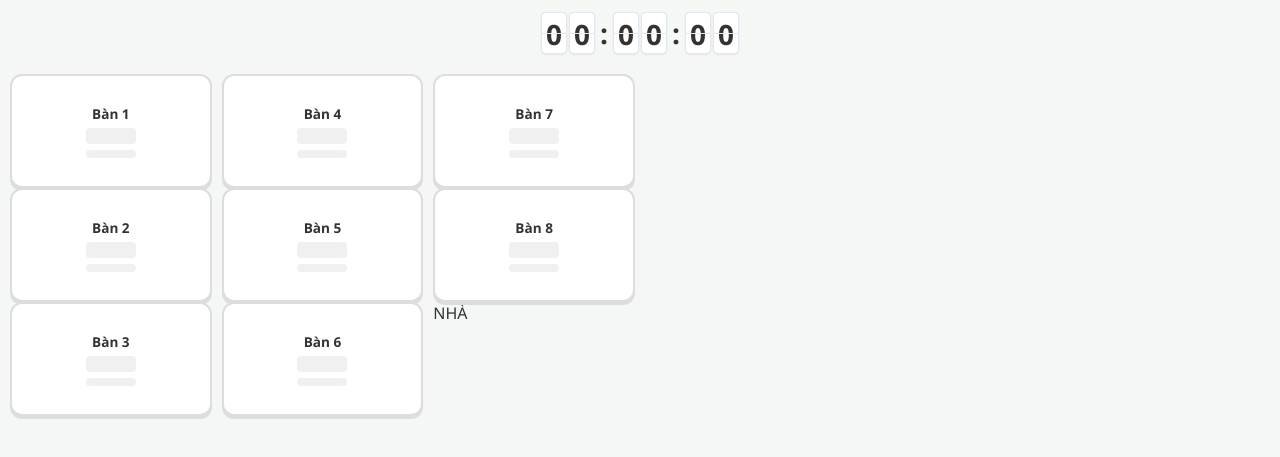
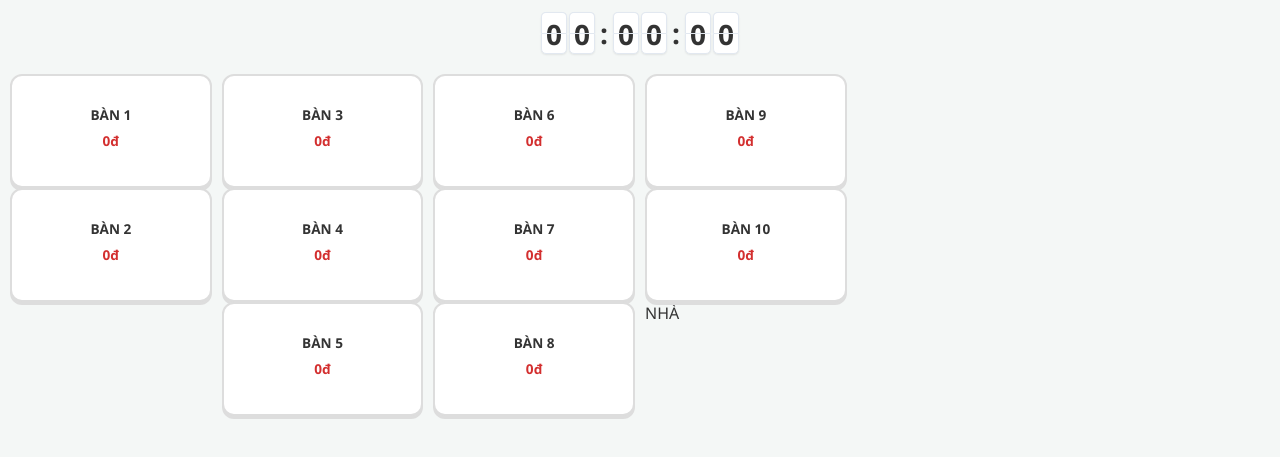
Before and after one commit to trieuluong6/Phobup, a plain HTML site: page index.html in a window 1280 px wide. Shown: the part 123-580 px from the top of the page. Drawn offline with Linux system fonts and the light colour scheme.

Commit message:
Change table names to uppercase
Updated table names to uppercase for consistency and improved readability.

```diff
--- a/index.html
+++ b/index.html
@@ -61,60 +61,78 @@
 
 <div class="tables-container" id="tables-container">
 
-    <div class="table-row small-row">
+    <!-- Hàng 1 -->
+    <div class="row row-top">
         <div class="table-card small" id="tab-1" onclick="selectTable(1)">
-            <strong>Bàn 1</strong>
-            <span class="table-price skeleton" id="sum-1">0đ</span>
-            <span class="table-time skeleton" id="time-1"></span>
+            <strong>BÀN 1</strong>
+            <span class="table-price" id="sum-1">0đ</span>
+            <span class="table-time" id="time-1"></span>
         </div>
 
         <div class="table-card small" id="tab-2" onclick="selectTable(2)">
-            <strong>Bàn 2</strong>
-            <span class="table-price skeleton" id="sum-2">0đ</span>
-            <span class="table-time skeleton" id="time-2"></span>
-        </div>
-
-        <div class="table-card small" id="tab-3" onclick="selectTable(3)">
-            <strong>Bàn 3</strong>
-            <span class="table-price skeleton" id="sum-3">0đ</span>
-            <span class="table-time skeleton" id="time-3"></span>
+            <strong>BÀN 2</strong>
+            <span class="table-price" id="sum-2">0đ</span>
+            <span class="table-time" id="time-2"></span>
         </div>
     </div>
 
-    <div class="table-row big-row">
-        <div class="table-card large" id="tab-4" onclick="selectTable(4)">
-            <strong>Bàn 4</strong>
-            <span class="table-price skeleton" id="sum-4">0đ</span>
-            <span class="table-time skeleton" id="time-4"></span>
+    <!-- Hàng 2 -->
+    <div class="row row-small">
+        <div class="table-card small" id="tab-3" onclick="selectTable(3)">
+            <strong>BÀN 3</strong>
+            <span class="table-price" id="sum-3">0đ</span>
+            <span class="table-time" id="time-3"></span>
         </div>
 
-        <div class="table-card large" id="tab-5" onclick="selectTable(5)">
-            <strong>Bàn 5</strong>
-            <span class="table-price skeleton" id="sum-5">0đ</span>
-            <span class="table-time skeleton" id="time-5"></span>
+        <div class="table-card small" id="tab-4" onclick="selectTable(4)">
+            <strong>BÀN 4</strong>
+            <span class="table-price" id="sum-4">0đ</span>
+            <span class="table-time" id="time-4"></span>
         </div>
 
-        <div class="table-card large" id="tab-6" onclick="selectTable(6)">
-            <strong>Bàn 6</strong>
-            <span class="table-price skeleton" id="sum-6">0đ</span>
-            <span class="table-time skeleton" id="time-6"></span>
+        <div class="table-card medium" id="tab-5" onclick="selectTable(5)">
+            <strong>BÀN 5</strong>
+            <span class="table-price" id="sum-5">0đ</span>
+            <span class="table-time" id="time-5"></span>
         </div>
     </div>
 
+    <!-- Hàng 3 -->
+    <div class="row row-big">
+        <div class="table-card large" id="tab-6" onclick="selectTable(6)">
+            <strong>BÀN 6</strong>
+            <span class="table-price" id="sum-6">0đ</span>
+            <span class="table-time" id="time-6"></span>
+        </div>
+
+        <div class="table-card large" id="tab-7" onclick="selectTable(7)">
+            <strong>BÀN 7</strong>
+            <span class="table-price" id="sum-7">0đ</span>
+            <span class="table-time" id="time-7"></span>
+        </div>
+
+        <div class="table-card large" id="tab-8" onclick="selectTable(8)">
+            <strong>BÀN 8</strong>
+            <span class="table-price" id="sum-8">0đ</span>
+            <span class="table-time" id="time-8"></span>
+        </div>
+    </div>
+
+    <!-- Phía dưới -->
     <div class="bottom-layout">
 
         <div class="left-column">
 
-            <div class="table-card vertical" id="tab-7" onclick="selectTable(7)">
-                <strong>Bàn 7</strong>
-                <span class="table-price skeleton" id="sum-7">0đ</span>
-                <span class="table-time skeleton" id="time-7"></span>
+            <div class="table-card vertical" id="tab-9" onclick="selectTable(9)">
+                <strong>BÀN 9</strong>
+                <span class="table-price" id="sum-9">0đ</span>
+                <span class="table-time" id="time-9"></span>
             </div>
 
-            <div class="table-card vertical" id="tab-8" onclick="selectTable(8)">
-                <strong>Bàn 8</strong>
-                <span class="table-price skeleton" id="sum-8">0đ</span>
-                <span class="table-time skeleton" id="time-8"></span>
+            <div class="table-card vertical" id="tab-10" onclick="selectTable(10)">
+                <strong>BÀN 10</strong>
+                <span class="table-price" id="sum-10">0đ</span>
+                <span class="table-time" id="time-10"></span>
             </div>
 
         </div>
```
